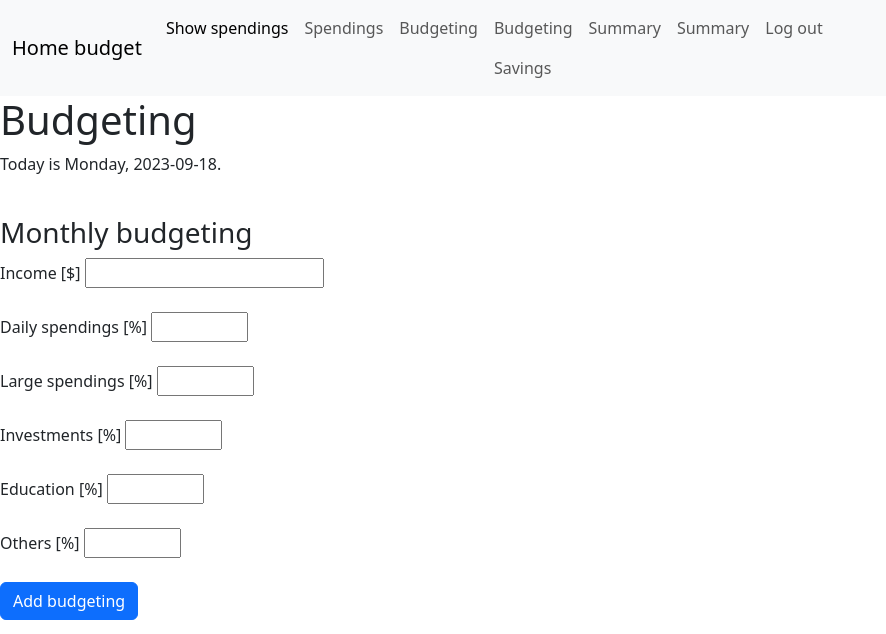
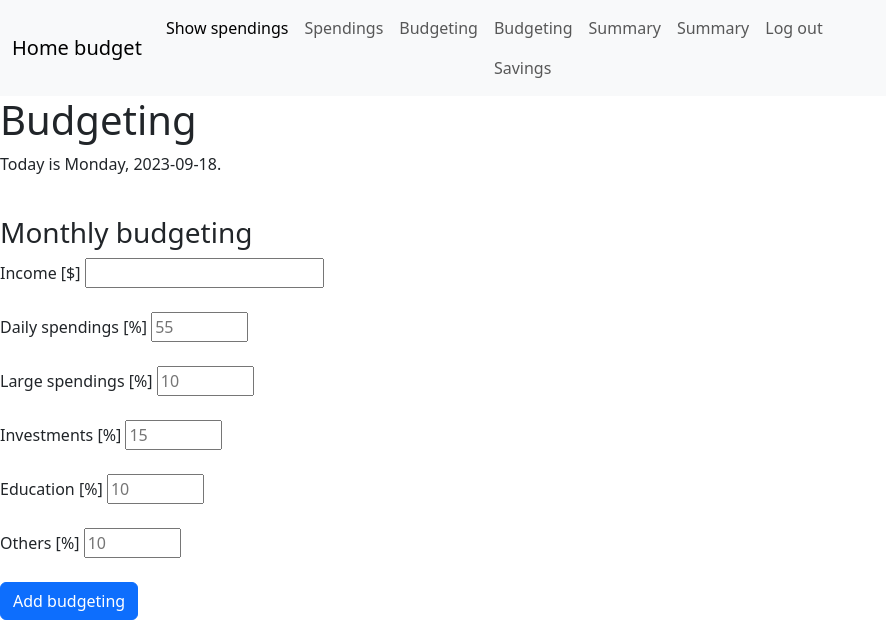
Before and after one commit to jgmbl/home-budget, a Flask app: page /budgeting in a window 1280 px wide. Shown: the top 634 px of the page, without its empty margins (0-886 px from the left). Run offline with Flask 3, Linux system fonts and the light colour scheme; the visitor is signed in with stand-in values (Sample User, id 1).

Commit message:
templates/budgeting.html: add suggestions for user and form required

```diff
--- a/templates/budgeting.html
+++ b/templates/budgeting.html
@@ -9,17 +9,17 @@
     <h3>Monthly budgeting</h3>
     <div class="mb-3">
         <label for="income">Income [$]</label>
-        <input type="number" min="0" id="income" name="income"><br><br>
+        <input type="number" min="0" id="income" name="income" required><br><br>
         <label for="daily_spendings">Daily spendings [%]</label>
-        <input type="number" min="0" step="10" max="100" id="daily_spendings" name="daily_spendings"><br><br>
+        <input type="number" min="0" step="10" max="100" placeholder="55" id="daily_spendings" name="daily_spendings" required><br><br>
         <label for="large_spendings">Large spendings [%]</label>
-        <input type="number" min="0" step="10" max="100" id="large_spendings" name="large_spendings"><br><br>
+        <input type="number" min="0" step="10" max="100" placeholder="10" id="large_spendings" name="large_spendings" required><br><br>
         <label for="investments">Investments [%]</label>
-        <input type="number" min="0" step="10" max="100" id="investments" name="investments"><br><br>
+        <input type="number" min="0" step="10" max="100" placeholder="15" id="investments" name="investments" required><br><br>
         <label for="education">Education [%]</label>
-        <input type="number" min="0" step="10" max="100" id="education" name="education"><br><br>
+        <input type="number" min="0" step="10" max="100" placeholder="10" id="education" name="education" required><br><br>
         <label for="others">Others [%]</label>
-        <input type="number" min="0" step="10" max="100" id="others" name="others"><br><br>
+        <input type="number" min="0" step="10" max="100" placeholder="10" id="others" name="others" required><br><br>
         {% with messages = get_flashed_messages() %}
             {% if messages %}
               <ul class=flashes>
```
